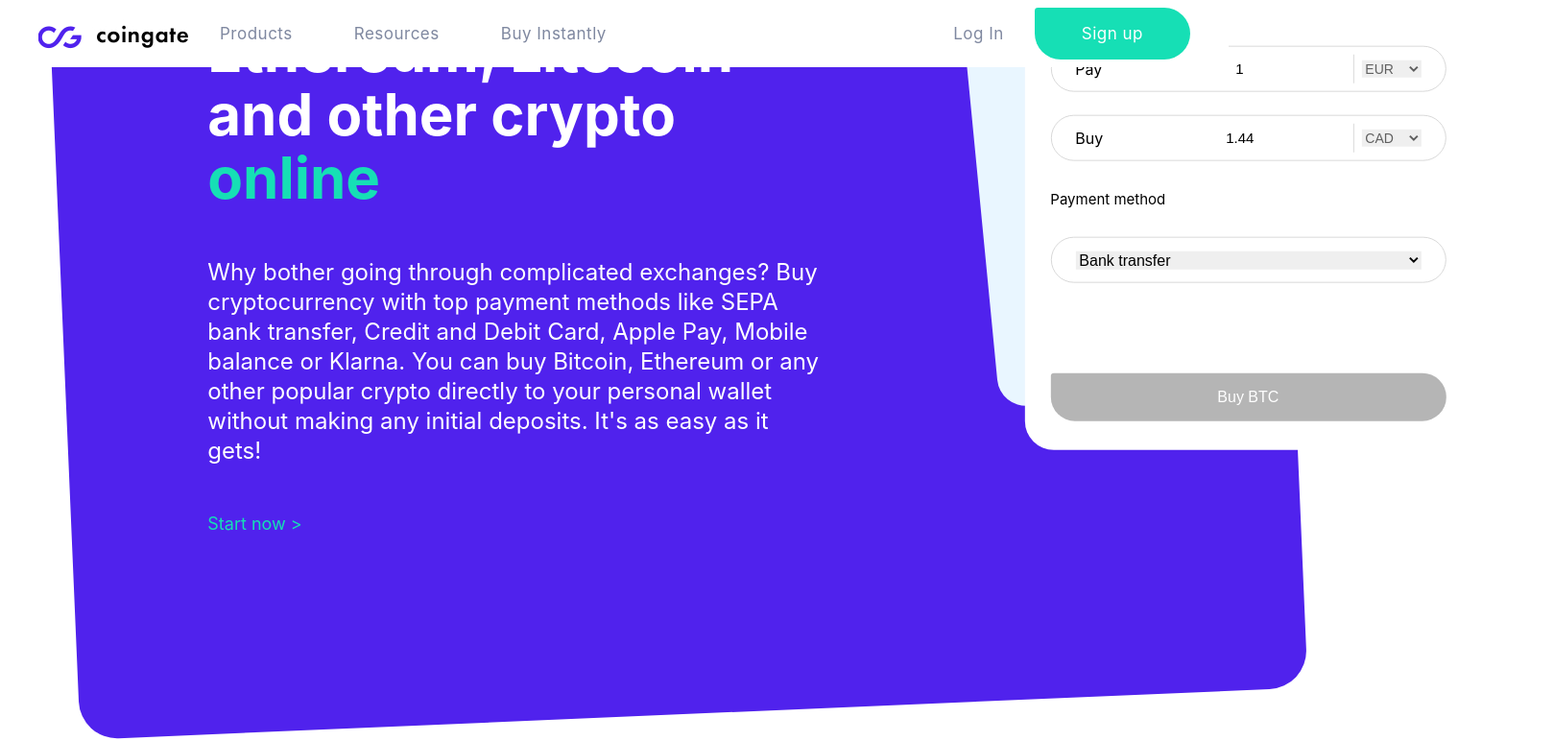
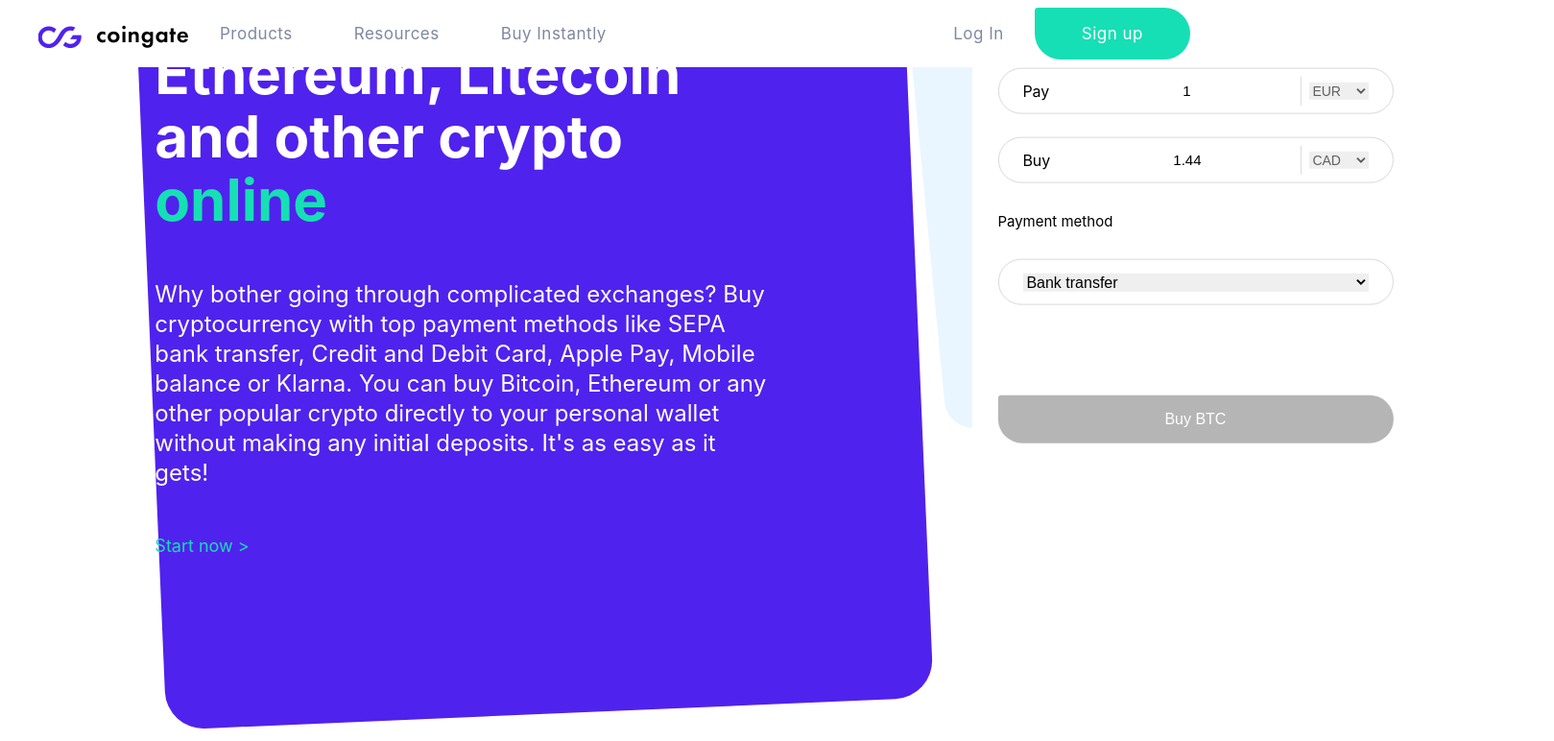
Before and after one commit to simonachess/coin-gate, a React (Create React App) app: page / in a window 1280 px wide. Shown: the top 772 px of the page at 96% size, 1619 px wide, since content can reach past the window. Built offline with nearby package versions, Linux system fonts and the light colour scheme.

Commit message:
mediascreen

```diff
--- a/src/App.css
+++ b/src/App.css
@@ -226,6 +226,16 @@
   .text-form-container {
     top: 35%;
     left: 8%;
-
   }
 }
+
+@media screen and (min-width: 360px) {
+  .main-container {
+    width: 800px;
+    left: 12%;
+  }
+  .text-form-container {
+    top: 15%;
+    left: 1%;
+  }
+}
```
